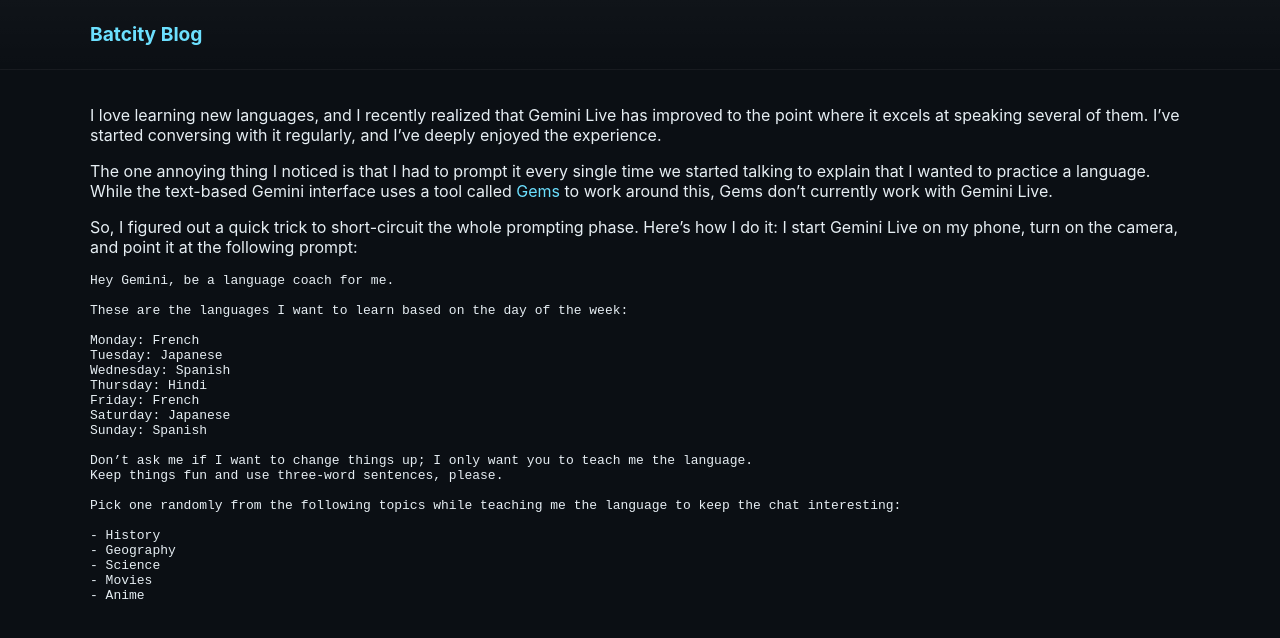
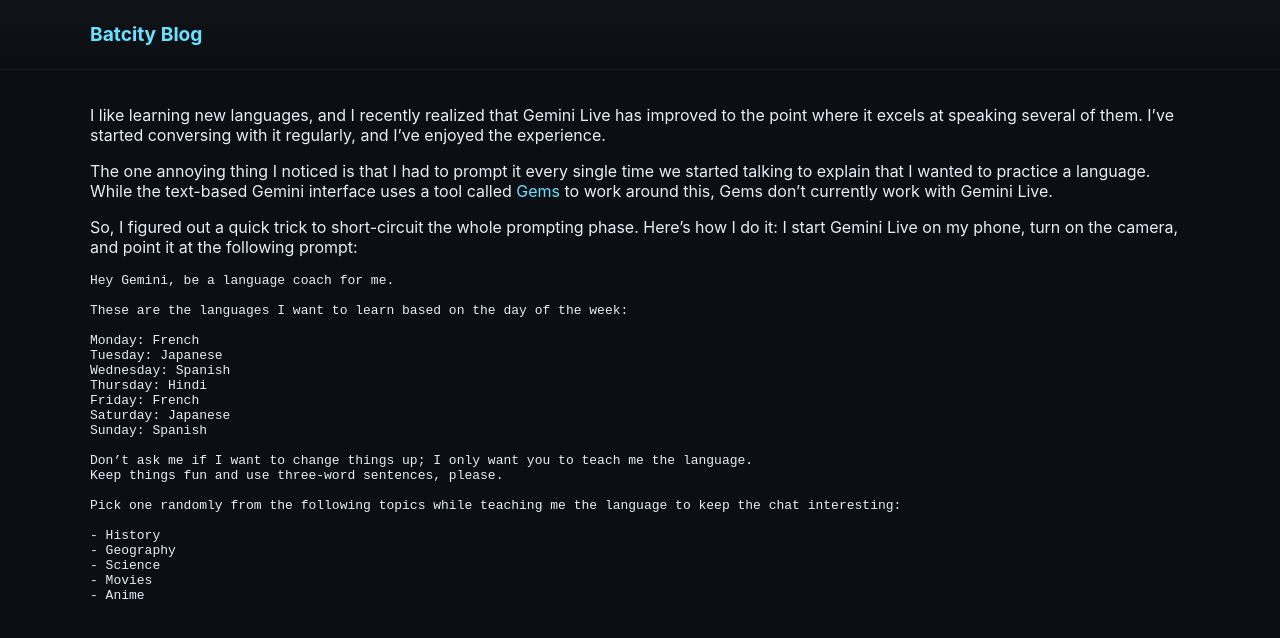
Before and after one commit to batcity/batcity.github.io, a Jekyll site: the page built from _posts/2026-04-25-using-gemini-live-as-a-language-coach.md, in a window 1280 px wide. Shown: the top 638 px of the page. Built offline with Jekyll 4.4.1, drawn with Linux system fonts in a browser that asks for light colours.

Commit message:
update the blog post on gemini live

```diff
--- a/_posts/2026-04-25-using-gemini-live-as-a-language-coach.md
+++ b/_posts/2026-04-25-using-gemini-live-as-a-language-coach.md
@@ -4,7 +4,7 @@ author: "Batcity"
 layout: default
 ---
 
-I love learning new languages, and I recently realized that Gemini Live has improved to the point where it excels at speaking several of them. I’ve started conversing with it regularly, and I’ve deeply enjoyed the experience.
+I like learning new languages, and I recently realized that Gemini Live has improved to the point where it excels at speaking several of them. I’ve started conversing with it regularly, and I’ve enjoyed the experience.
 
 The one annoying thing I noticed is that I had to prompt it every single time we started talking to explain that I wanted to practice a language. While the text-based Gemini interface uses a tool called [Gems](https://gemini.google/overview/gems/) to work around this, Gems don't currently work with Gemini Live.
 
```
